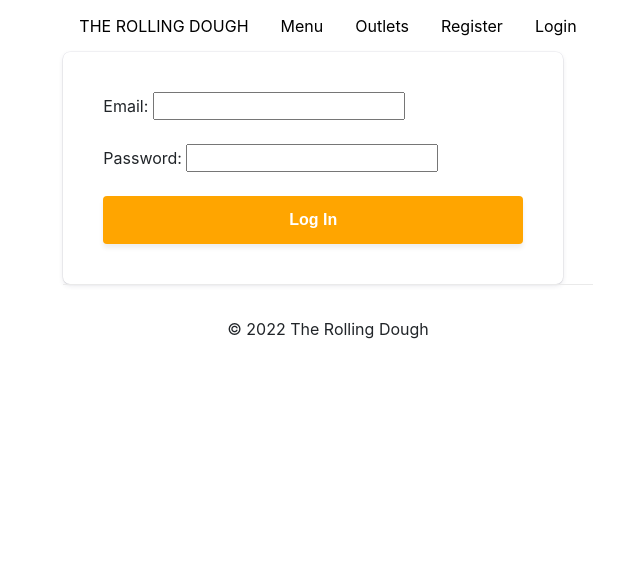
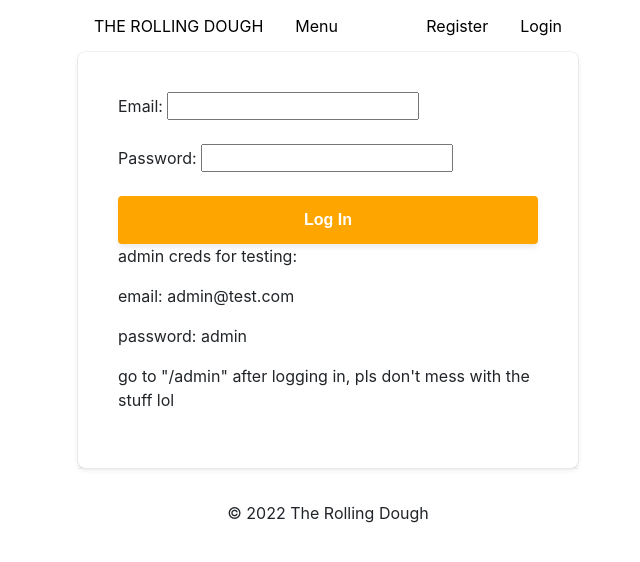
Before and after one commit to zahid47/pizza-app, a Next.js app in the folder client/: page /login in a window 1280 px wide. Shown: the top 562 px of the page, without its empty margins (312-952 px from the left). Built offline with nearby package versions, Linux system fonts and the light colour scheme; no server answers.

Commit message:
housekeeping, prepare for frontend revamp

```diff
--- a/client/components/Login.tsx
+++ b/client/components/Login.tsx
@@ -41,6 +41,13 @@ export default function Login() {
         <br />
 
         <button onClick={async (e) => await handleLogin(e)}>Log In</button>
+        <p>admin creds for testing: </p>
+        <p>email: admin@test.com</p>
+        <p>password: admin</p>
+        <p>
+          go to &quot;/admin&quot; after logging in, pls don&apos;t mess with
+          the stuff lol
+        </p>
       </form>
     </div>
   );
--- a/client/components/NavBar.tsx
+++ b/client/components/NavBar.tsx
@@ -57,11 +57,11 @@ export default function NavBar() {
           <Link href="/">THE ROLLING DOUGH</Link>
         </li>
         <li className={styles.navlink}>
-          <Link href="#">Menu</Link>
+          <Link href="/">Menu</Link>
         </li>
-        <li className={styles.navlink}>
+        {/* <li className={styles.navlink}>
           <Link href="#">Outlets</Link>
-        </li>
+        </li> */}
         {user.name ? (
           <>
             <li className={styles.navlinkRight}>
--- a/client/pages/index.tsx
+++ b/client/pages/index.tsx
@@ -5,6 +5,9 @@ import axios from "../utils/axios";
 const Home = ({ data }: { data: any }) => {
   return (
     <>
+      <p style={{ color: "red" }}>
+        The frontend is a bit janky right now, I&apos;m going to revamp it soon!
+      </p>
       <NavBar />
       <Menu data={data} />
     </>
```
